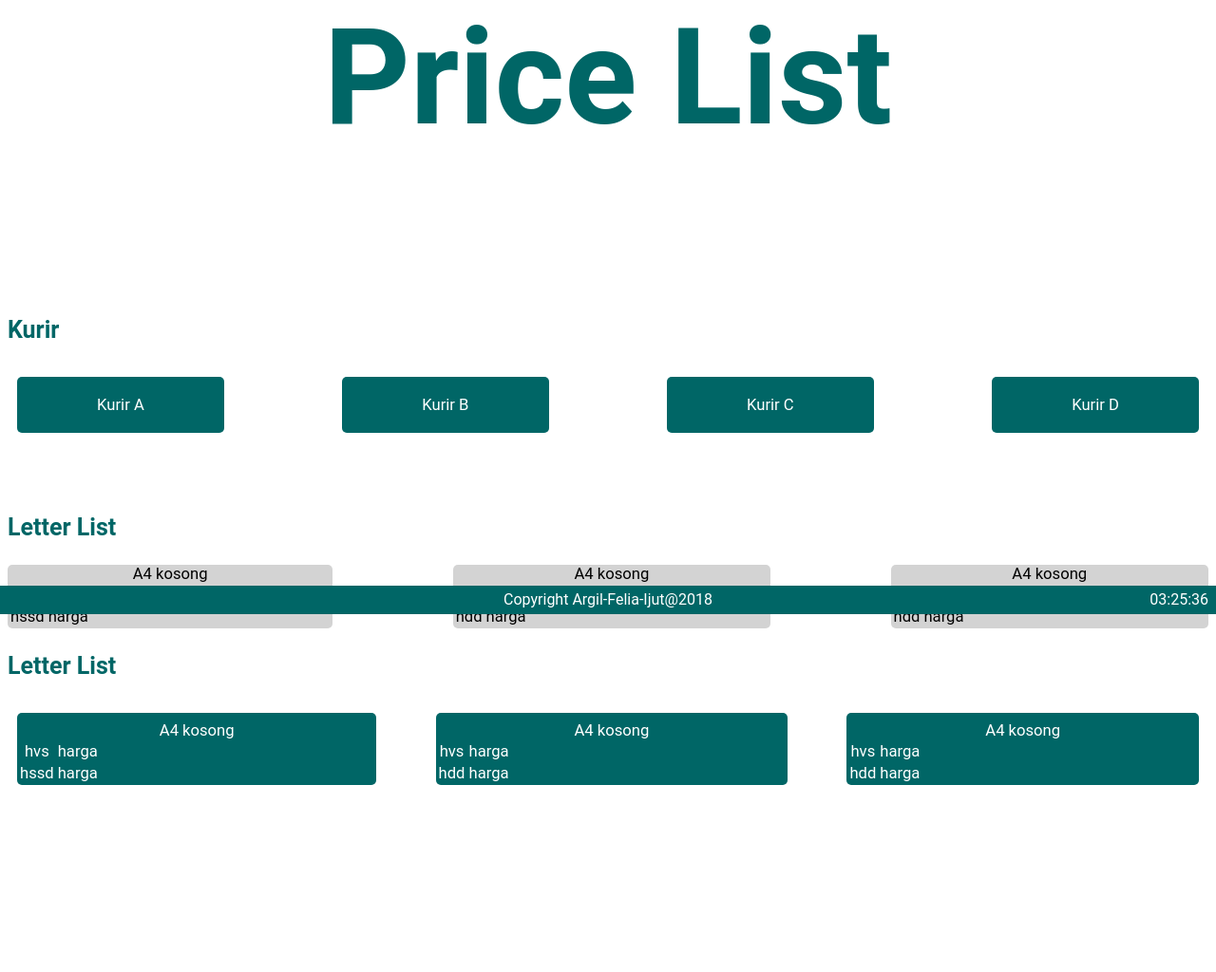
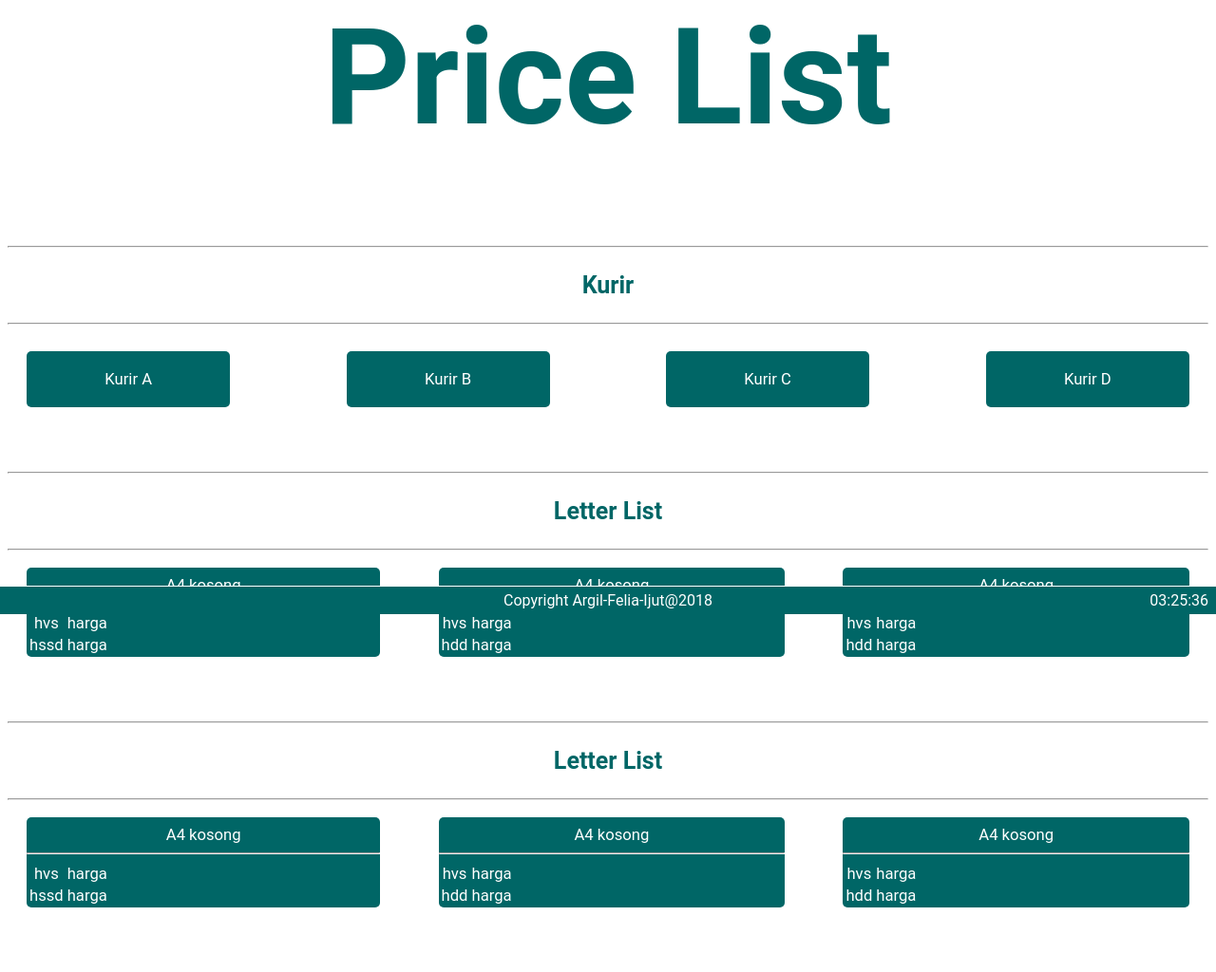
Before and after one commit to arifrgilang/projek-pw, a CodeIgniter app: page /projek-pw/price in a window 1280 px wide. Shown: the part 153-1177 px from the top of the page at 95% size. Before the commit the page ends 980 px from the top, so only its background shows below. Run offline with CodeIgniter, Linux system fonts and the light colour scheme.

Commit message:
ngerapihin pricelist

```diff
--- a/application/views/pricepage/pricepage.php
+++ b/application/views/pricepage/pricepage.php
@@ -1,11 +1,12 @@
 	<!--section-->
-	<div class="menu utama">
+	<div class="titlePrice">
 	  	<h1>Price List</h1>
 	</div>
 
 	<!--section kurir-->
-	<br>
-	<h3 align="left">Kurir</h3>
+	<hr>
+	<h3 style="text-align:center">Kurir</h3>
+	<hr>
 	<div class="containerprice">
 		<div>Kurir A</div>
 		<div>Kurir B</div>
@@ -14,9 +15,12 @@
 	</div>
 
 	<!--kertas-->
-	<h3 align="left">Letter List</h3>
-	<div class="grid-container">
+	<hr>
+	<h3 style="text-align:center">Letter List</h3>
+	<hr>
+	<div class="containerprice1">
 		<div>A4 kosong
+			<hr>
 			<table>
 				<tr>
 					<td>hvs</td>
@@ -29,6 +33,7 @@
 			</table>
 		</div>
 		<div>A4 kosong
+			<hr>
 			<table>
 				<tr>
 					<td>hvs</td>
@@ -41,6 +46,7 @@
 			</table>
 		</div>
 		<div>A4 kosong
+			<hr>
 			<table>
 				<tr>
 					<td>hvs</td>
@@ -54,9 +60,12 @@
 		</div>
 	</div>
 
-	<h3 align="left">Letter List</h3>
+	<hr>
+	<h3 style="text-align:center">Letter List</h3>
+	<hr>
 	<div class="containerprice1">
 		<div>A4 kosong
+			<hr>
 			<table>
 				<tr>
 					<td>hvs</td>
@@ -69,6 +78,7 @@
 			</table>
 		</div>
 		<div>A4 kosong
+			<hr>
 			<table>
 				<tr>
 					<td>hvs</td>
@@ -81,6 +91,7 @@
 			</table>
 		</div>
 		<div>A4 kosong
+			<hr>
 			<table>
 				<tr>
 					<td>hvs</td>
--- a/assets/css/style.css
+++ b/assets/css/style.css
@@ -1,4 +1,4 @@
-/* NAVIGATION BAR */
+/* HEADER */
 
 body{
 	background: white;
@@ -257,6 +257,10 @@ h3{
 
 /* PRICE LIST */
 
+.titlePrice{
+	font-size: 11vw;
+	text-align: center;
+}
 
 .containerprice {
 	width: 100%;
@@ -265,7 +269,7 @@ h3{
 	grid-template-columns: auto auto auto auto;
 	grid-gap: 10%;
 	background-color: white;
-	padding: 10px;
+	padding: 20px;
 	padding-bottom: 60px;
 }
 
@@ -276,8 +280,7 @@ h3{
 	grid-template-columns: auto auto auto;
 	grid-gap: 5%;
 	background-color: white;
-	padding: 10px;
-	padding-bottom:60px;
+	padding: 10px 20px 60px 20px;
 	border-radius: 5px;
 }
 
@@ -318,6 +321,7 @@ h3{
 /* FOOTER */
 
 footer{
+	border-top: 1px solid;
 	height:5%;
     height:30px;
     line-height:30px;
```
